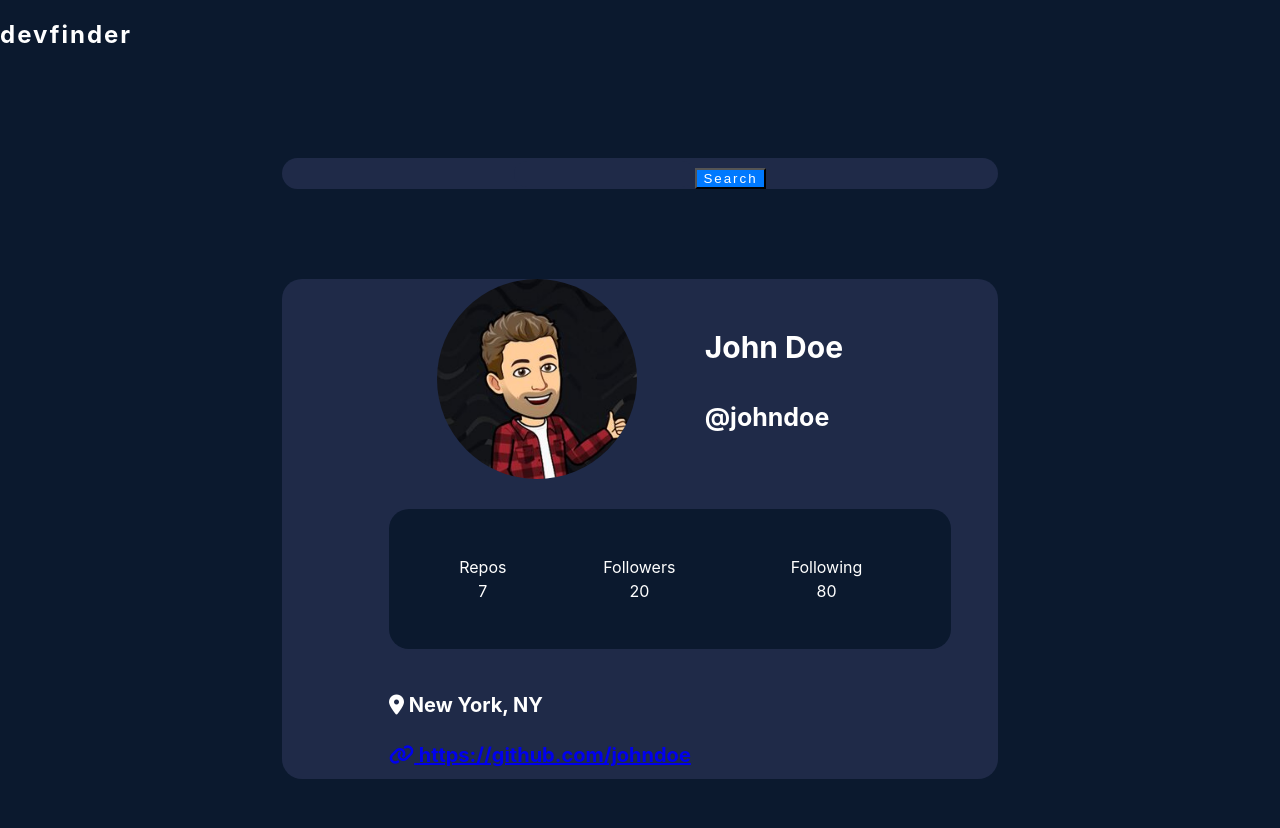
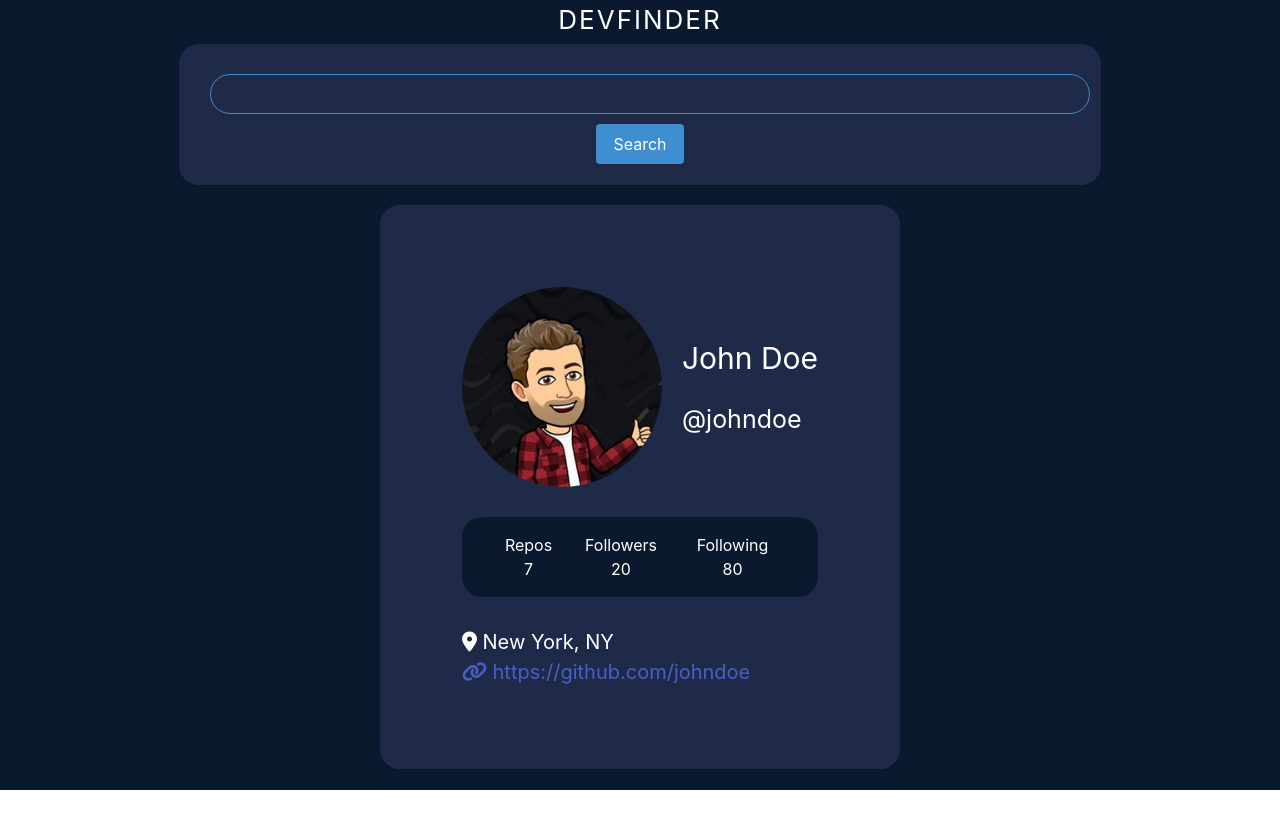
Before and after one commit to charlottefurn/react-dev-finder, a React (Create React App) app in the folder my-app/: page / in a window 1280 px wide. Shown: the top 828 px of the page. After the commit the page ends 800 px from the top, so only its background shows below. Built offline with nearby package versions, Linux system fonts and the light colour scheme.

Commit message:
consolidates styling and incorporates bulma

```diff
--- a/my-app/src/App.css
+++ b/my-app/src/App.css
@@ -1,3 +1,5 @@
+@import "https://cdn.jsdelivr.net/npm/bulma@0.9.3/css/bulma.min.css";
+
 body {
   background-color: #0B192E;
   margin: 0;
@@ -6,74 +8,41 @@ body {
 }
 
 .wrapper {
-  display: flex;
-  flex-direction: column;
-  justify-content: space-evenly;
-  align-items: center;
   width: 80%;
-  height: 800px;
   margin: auto;
 }
 
 .heading {
   color: white;
+  font-size: 26px;
   letter-spacing: 2px;
 }
 
 .search-container {
-  width: 100%;
+  width: 90%;
   background-color: #1F2A48;
   border-radius: 20px;
   text-align: center;
+  padding: 2%;
 }
 
 #form input {
   background-color: #1F2A48;
-  border: none;
   border-radius: 20px;
   color: white;
   text-align: center;
-  padding-top: 10px;
-}
-
-#form input::placeholder {
-  color: rgb(182, 178, 178);
-  letter-spacing: 2px;
-  text-align: center;
-  font-size: 18px;
-}
-
-#form button {
-  background-color: #0079FE;
-  color: white;
-  letter-spacing: 2px;
-  margin-top: 10px;
+  margin: 10px;
 }
 
 .results-container {
-  width: 100%;
-  height: 500px;
   background-color: #1F2A48;
   border-radius: 20px;
+  margin: 2% 0;
+  padding: 8%;
 }
 
 .container h2 {
   color: white;
-}
-
-/* Styles for elements from JavaScript */
-
-.results-wrapper {
-  width: 80%;
-}
-
-#result {
-  display: flex;
-  flex-direction:column;
-  justify-content: space-evenly;
-  align-items: center;
-  height: 100%;
-  border-radius: 20px;
 }
 
 h1 {
@@ -102,44 +71,21 @@ img {
   border-radius: 50%;
 }
 
-.info {
-  display: flex;
-  flex-direction: row;
-  justify-content: space-evenly;
-  width: 100%;
-  margin-bottom: 30px;
-}
-
-.names {
-  display: flex;
-  flex-direction: column;
-  justify-content: center;
-}
-
 .name {
   font-size: 25px;
   margin-bottom: 20px;
 }
 
 .stats {
-  display: flex;
-  flex-direction: row;
-  align-items: center;
-  justify-content: center;
   background-color: #0B192E;
   border-radius: 20px;
   padding: 30px;
   width: 100%;
   height: 80px;
-  margin-bottom: 30px;
+  margin: 30px 0;
 }
 
-.misc {
-  display: flex;
-  flex-direction: column;
-}
-
-#overlay {
+/* #overlay {
   position: fixed;
   display: none;
   padding-top: 15%;
@@ -163,16 +109,16 @@ img {
   border: none;
   border-radius:5px;
   margin-left: 40%;
-}
-
+} */
+/*
 .contact {
   display: flex;
   flex-direction: column;
   color: white;
   margin-top: 20px;
-}
+} */
 
-.icons {
+/* .icons {
   display: flex;
   flex-direction: row;
   justify-content: space-evenly;
@@ -181,7 +127,7 @@ img {
 
 .icons i:hover {
   color: white;
-}
+} */
 
 @media (min-width: 550px) {
   img {
@@ -205,25 +151,4 @@ img {
       height: 200px;
   }
 
-  .results-wrapper {
-      width: 70%;
-  }
-
-  .search-container {
-      width: 90%;
-  }
-
-  .results-container {
-      width: 90%;
-  }
 }
-
-@media (min-width: 1000px) {
-  .search-container {
-      width: 70%;
-  }
-
-  .results-container {
-      width: 70%;
-  }
-}
--- a/my-app/src/App.tsx
+++ b/my-app/src/App.tsx
@@ -5,13 +5,11 @@ import { Details } from "./Details.tsx";
 
 const App = (): ReactElement => {
   return (
-    <>
-      <h2 className="heading">devfinder</h2>
-
-      <div className="wrapper">
+      <div className="wrapper is-flex is-flex-direction-column is-align-items-center">
+        <h2 className="heading">devfinder</h2>
         <Details />
       </div>
-    </>
+
   );
 };
 
--- a/my-app/src/Details.tsx
+++ b/my-app/src/Details.tsx
@@ -31,30 +31,28 @@ export const Details = (): ReactElement => {
       <>
         <div className="search-container">
         <form id="form" autoComplete="off">
-          <div className="form-group">
+          <div >
             <input
               type="text"
-              className="form-control"
+              className="input is-info"
               id="search"
               onChange={event => setInputName(event.target.value)}
             />
-            <button onClick={submit}>Search</button>
+            <button className="button is-info" onClick={submit}>Search</button>
           </div>
         </form>
       </div>
 
-        <div className="results-container">
-        <div id="result">
-          <div className="results-wrapper">
-            <div className="info">
+        <div className="results-container section is-small">
+            <div className="is-flex is-flex-direction-row is-justify-content-space-evenly">
               <img src={user.avatar_url} />
-              <div className="names">
+              <div className="is-flex is-flex-direction-column is-justify-content-center">
                 <h1 className="name">{user.name}</h1>
                 <h1 className="username">@{user.login}</h1>
               </div>
             </div>
 
-            <div className="stats">
+            <div className="stats is-flex is-flex-direction-row is-justify-content-center is-align-items-center">
               <table>
                 <tr>
                   <td>Repos</td>
@@ -69,7 +67,7 @@ export const Details = (): ReactElement => {
               </table>
             </div>
 
-            <div className="misc">
+            <div className="is-flex is-flex-direction-column">
               <h1><i className="fas fa-map-marker-alt"></i> {user.location}</h1>
               <h1>
                 <a target="_blank" href="#"><i className="fas fa-link"></i> {user.url}</a>
@@ -77,9 +75,6 @@ export const Details = (): ReactElement => {
             </div>
 
           </div>
-        </div>
-        <div id="overlay"></div>
-      </div>
       </>
     )
 }
```
Also changed, not shown: my-app/public/logo192.png (deleted), my-app/public/logo512.png (deleted).
